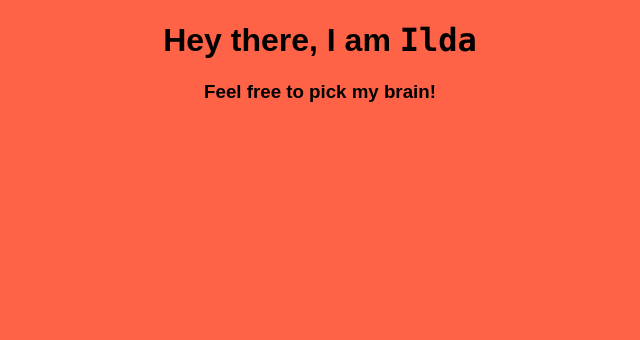
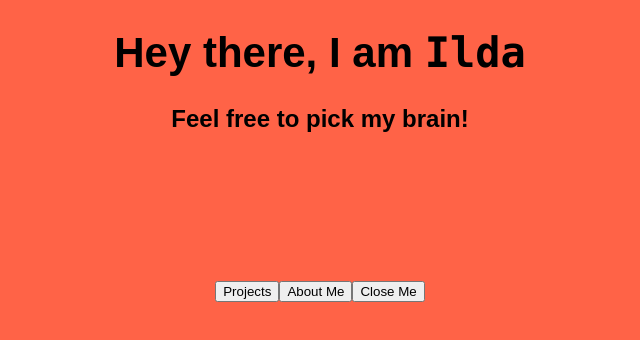
Before and after one commit to Oichacha/mywebsite, a React (Create React App) app: page / in a window 1280 px wide. Shown: the top 340 px of the page, without its empty margins (320-960 px from the left). Built offline with nearby package versions, Linux system fonts and the light colour scheme.

Commit message:
Got the buttons working

```diff
--- a/src/App.js
+++ b/src/App.js
@@ -7,16 +7,90 @@ import { Component } from 'react';
 class App extends Component {
   constructor(){
     super()
+
+    this.state = {
+      showContent: false,
+      clickedButton: false,
+      typeContent: ""
+    }
+    this.handleClick = this.handleClick.bind(this)
+
+  }
+
+  handleClick(event){
+    const {name} = event.target
+    this.setState({
+      typeContent: name
+    })
+    if (this.state.showContent === false) {
+      this.setState({showContent: true})
+    }
+
+    else if (name === "Close Me") {
+      this.setState({showContent: false})
+    }
   }
 
   render(){
+    const buttonVariant = {
+      hidden: {
+        x: '100vw'
+      },
+      visible: {
+        x: 0,
+        transition: {
+          delay: 2.5
+        }
+      }
+    }
+    const visualWrapperVariant = {
+      beforeClicked: {
+        width: '100%'
+      },
+      afterClicked: {
+        width: '40%'
+      }
+    }
+
     return(
     <div>
-      <div className = "visual-wrapper">
+      <motion.div className = "visual-wrapper"
+        variants = {visualWrapperVariant}
+        initial = "beforeClicked"
+        animate = {this.state.showContent ? "afterClicked" : "beforeClicked"}
+        >
+
         <Visual />
-      </div>
+          <motion.div className = "button-layout"
+            variants = {buttonVariant}
+            initial = "hidden"
+            animate = "visible">
+
+              <button
+                name = "Projects"
+                onClick = {this.handleClick}>
+                Projects
+              </button>
+
+              <button
+                name = "About Me"
+                onClick = {this.handleClick}>
+                About Me
+              </button>
+
+              <button
+                name = "Close Me"
+                onClick = {this.handleClick}>
+                Close Me
+              </button>
+          </motion.div>
+
+      </motion.div>
     </div>
     )
+
+
+
   }
 }
 
--- a/src/component_file/Visual.js
+++ b/src/component_file/Visual.js
@@ -4,11 +4,45 @@ import { motion } from "framer-motion"
 
 function Visual() {
 
+    const titleVariant = {
+        hidden: {
+            opacity: 0
+        },
+        visible: {
+            opacity: 1,
+            transition: {
+                delay: 0.5
+            }
+        }
+    }
+    const subTitleVariants = {
+        hidden: {
+            opacity: 0
+        },
+        visible: {
+            opacity: 1,
+            transition: {
+                delay: 1.5
+            }
+        }
+    }
+
     return(
-        <div className = "visual-wrapper">
-            <motion.h1>Hey there, I am <code>Ilda</code></motion.h1>
+        <div>
+            <motion.h1
+                variants = {titleVariant}
+                initial = "hidden"
+                animate = "visible"
+                style = {{fontSize: '42px'}}>
+                Hey there, I am <code>Ilda</code>
+            </motion.h1>
 
-            <motion.h3>Feel free to pick my brain!</motion.h3>
+            <motion.h2 variants = {subTitleVariants}
+                initial = "hidden"
+                animate = "visible"
+                style = {{fontWeight: 'bold'}}>
+                Feel free to pick my brain!
+            </motion.h2>
         </div>
     )
 }
--- a/src/css_file/App.css
+++ b/src/css_file/App.css
@@ -7,14 +7,6 @@
     background-color: tomato;
 }
 
-.content-wrapper {
-
+.button-layout {
+    padding-top: 10%;
 }
-
-.brain-wrapper {
-
-}
-
-.button-layout {
-
-}
```
